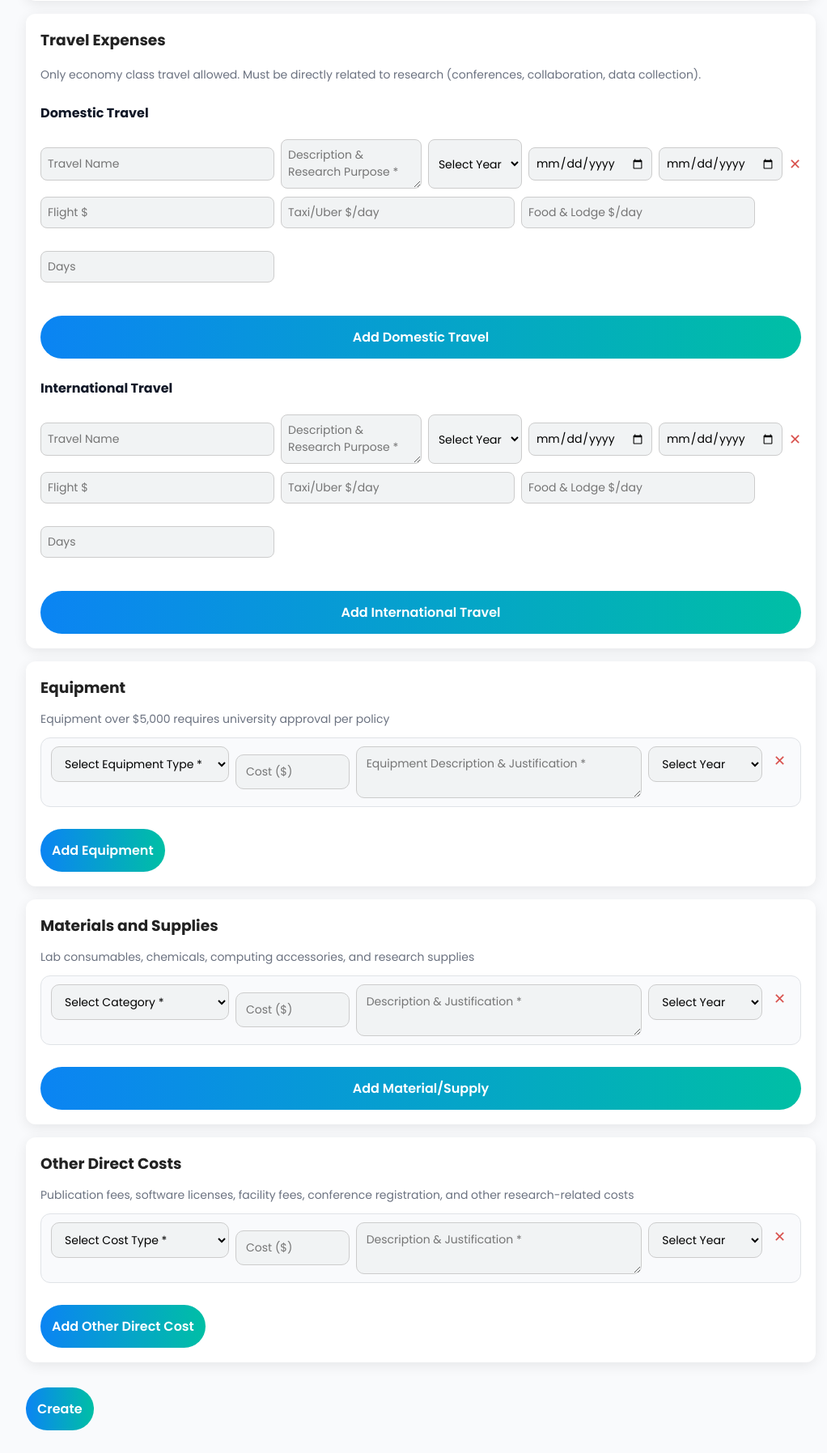
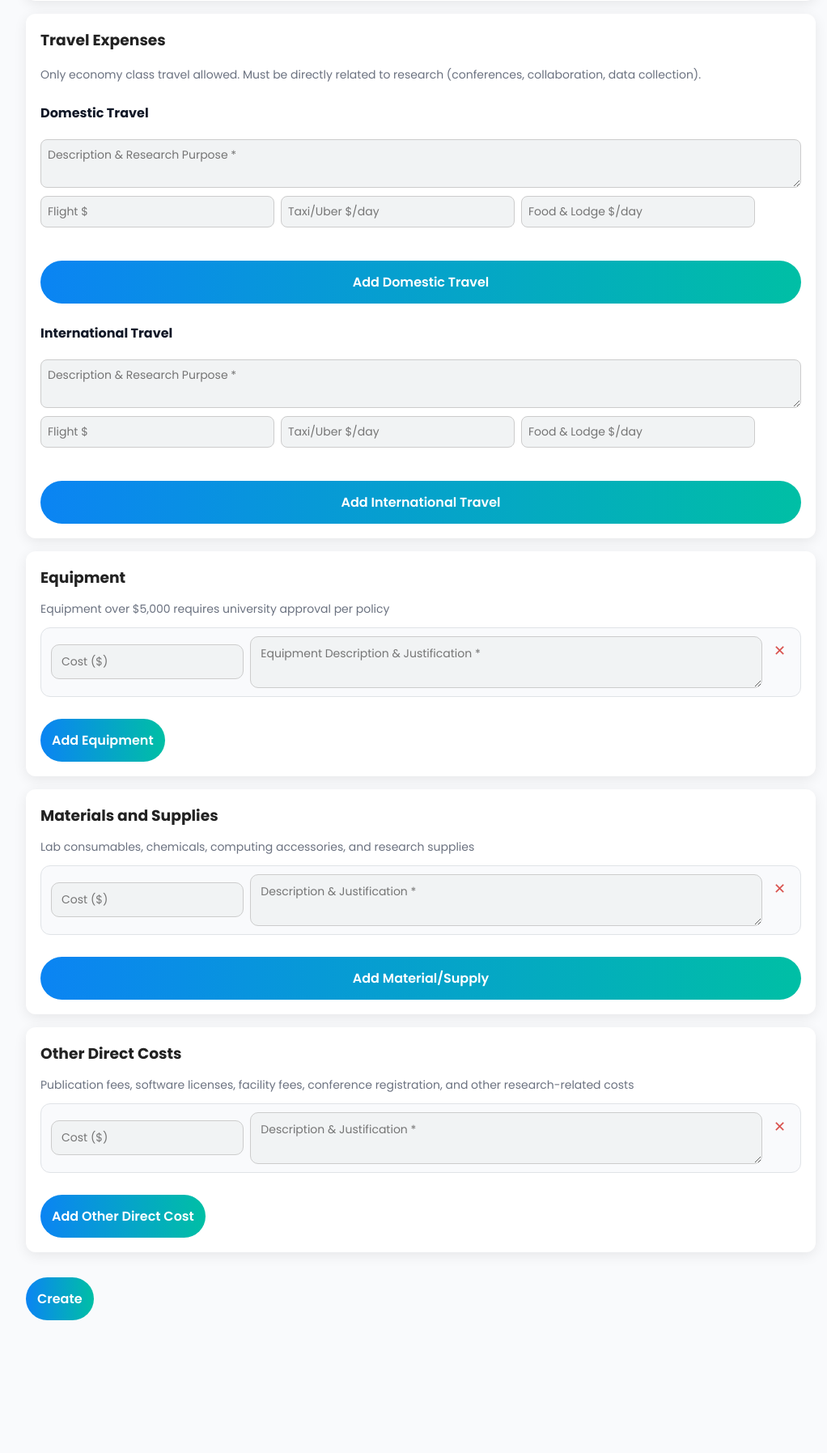
Before and after one commit to Pramil11/GrantGuard1, a Flask app: template Templates/awards_new.html in a window 1280 px wide. Shown: the part 1311-3106 px from the top of the page at 81% size, without its empty margins (240-1262 px from the left). After the commit the page ends 2942 px from the top, so only its background shows below. Run offline with Flask 3, Linux system fonts and the light colour scheme; the template is opened without the code that fills it, so the values that code supplies are empty; some libraries are stand-ins or nearby versions.

Commit message:
awards_new changes

```diff
--- a/Templates/awards_new.html
+++ b/Templates/awards_new.html
@@ -191,28 +191,10 @@
           <div id="domestic-travel-list" class="travel-list">
             <div class="travel-item">
               <div class="travel-row">
-                <input type="text"
-                       name="domestic_travel_name[]"
-                       class="travel-name"
-                       placeholder="Travel Name">
                 <textarea name="domestic_travel_desc[]"
                           class="travel-desc"
                           placeholder="Description & Research Purpose *"
                           required></textarea>
-                <select name="domestic_travel_year[]"
-                        class="travel-year">
-                  <option value="">Select Year</option>
-                </select>
-                <input type="date"
-                       name="domestic_travel_depart[]"
-                       class="travel-depart"
-                       placeholder="Depart">
-                <input type="date"
-                       name="domestic_travel_arrive[]"
-                       class="travel-arrive"
-                       placeholder="Arrive">
-                <button type="button"
-                        class="travel-remove">✕</button>
               </div>
               <div class="travel-row">
                 <input type="number"
@@ -227,10 +209,6 @@
                        name="domestic_travel_food[]"
                        class="travel-food"
                        placeholder="Food & Lodge $/day">
-                <input type="number"
-                       name="domestic_travel_days[]"
-                       class="travel-days"
-                       placeholder="Days">
               </div>
             </div>
           </div>
@@ -243,28 +221,10 @@
           <div id="international-travel-list" class="travel-list">
             <div class="travel-item">
               <div class="travel-row">
-                <input type="text"
-                       name="international_travel_name[]"
-                       class="travel-name"
-                       placeholder="Travel Name">
                 <textarea name="international_travel_desc[]"
                           class="travel-desc"
                           placeholder="Description & Research Purpose *"
                           required></textarea>
-                <select name="international_travel_year[]"
-                        class="travel-year">
-                  <option value="">Select Year</option>
-                </select>
-                <input type="date"
-                       name="international_travel_depart[]"
-                       class="travel-depart"
-                       placeholder="Depart">
-                <input type="date"
-                       name="international_travel_arrive[]"
-                       class="travel-arrive"
-                       placeholder="Arrive">
-                <button type="button"
-                        class="travel-remove">✕</button>
               </div>
               <div class="travel-row">
                 <input type="number"
@@ -279,10 +239,6 @@
                        name="international_travel_food[]"
                        class="travel-food"
                        placeholder="Food & Lodge $/day">
-                <input type="number"
-                       name="international_travel_days[]"
-                       class="travel-days"
-                       placeholder="Days">
               </div>
             </div>
           </div>
@@ -299,15 +255,6 @@
           <div id="equipment-list" class="materials-list">
             <div class="material-item"
                  style="display:flex; gap:8px; align-items:flex-start; flex-wrap:wrap;">
-              <select name="equipment_category[]"
-                      class="material-category mat-type"
-                      style="min-width:220px; flex:1;">
-                <option value="">Select Equipment Type *</option>
-                <option>Equipment &gt; $5,000 (Requires Approval)</option>
-                <option>Equipment &lt; $5,000</option>
-                <option>Equipment Repair/Maintenance</option>
-              </select>
-
               <input type="number"
                      name="equipment_cost[]"
                      class="mat-cost"
@@ -321,13 +268,6 @@
                         placeholder="Equipment Description & Justification *"
                         required
                         style="flex:2; min-width:220px; min-height:40px;"></textarea>
-
-              <select name="equipment_year[]"
-                      class="travel-year mat-year"
-                      style="flex:0.7; min-width:120px;">
-                <option value="">Select Year</option>
-              </select>
-
               <button type="button"
                       class="material-remove"
                       style="border:none; background:none; color:#d9534f;
@@ -350,17 +290,6 @@
           <div id="materials-list" class="materials-list">
             <div class="material-item"
                  style="display:flex; gap:8px; align-items:flex-start; flex-wrap:wrap;">
-              <select name="material_category[]"
-                      class="material-category mat-type"
-                      style="min-width:220px; flex:1;">
-                <option value="">Select Category *</option>
-                <option>Lab Consumables</option>
-                <option>Chemicals & Reagents</option>
-                <option>Computing Accessories</option>
-                <option>Research Supplies</option>
-                <option>Other Materials</option>
-              </select>
-
               <input type="number"
                      name="material_cost[]"
                      class="mat-cost"
@@ -374,13 +303,6 @@
                         placeholder="Description & Justification *"
                         required
                         style="flex:2; min-width:220px; min-height:40px;"></textarea>
-
-              <select name="material_year[]"
-                      class="travel-year mat-year"
-                      style="flex:0.7; min-width:120px;">
-                <option value="">Select Year</option>
-              </select>
-
               <button type="button"
                       class="material-remove"
                       style="border:none; background:none; color:#d9534f;
@@ -403,20 +325,6 @@
           <div id="other-costs-list" class="materials-list">
             <div class="material-item"
                  style="display:flex; gap:8px; align-items:flex-start; flex-wrap:wrap;">
-              <select name="other_cost_category[]"
-                      class="material-category mat-type"
-                      style="min-width:220px; flex:1;">
-                <option value="">Select Cost Type *</option>
-                <option>Publication Costs</option>
-                <option>Software License</option>
-                <option>Computer Services</option>
-                <option>Facility Usage Fees</option>
-                <option>Conference Registration</option>
-                <option>Participant Incentives</option>
-                <option>Graduate Student Tuition & Health Insurance</option>
-                <option>Other Direct Cost</option>
-              </select>
-
               <input type="number"
                      name="other_cost_amount[]"
                      class="mat-cost"
@@ -430,13 +338,6 @@
                         placeholder="Description & Justification *"
                         required
                         style="flex:2; min-width:220px; min-height:40px;"></textarea>
-
-              <select name="other_cost_year[]"
-                      class="travel-year mat-year"
-                      style="flex:0.7; min-width:120px;">
-                <option value="">Select Year</option>
-              </select>
-
               <button type="button"
                       class="material-remove"
                       style="border:none; background:none; color:#d9534f;
```
